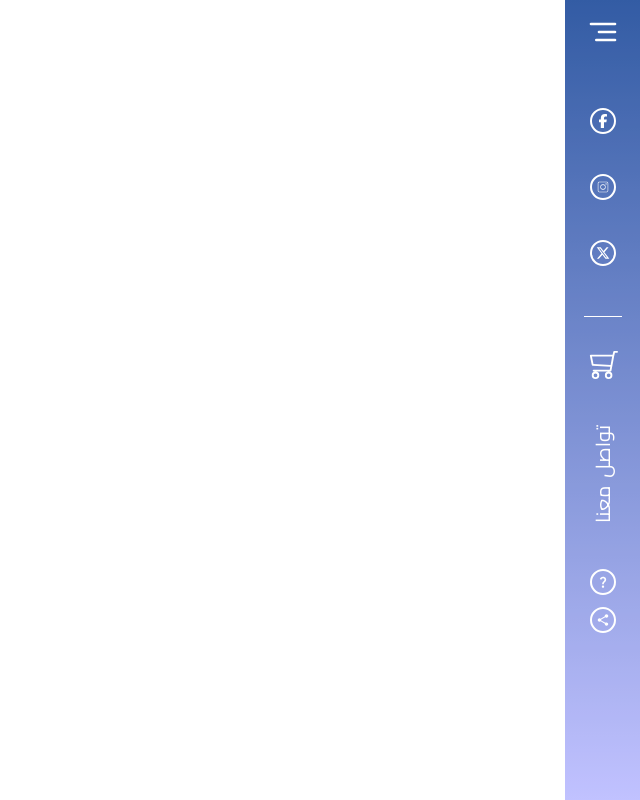
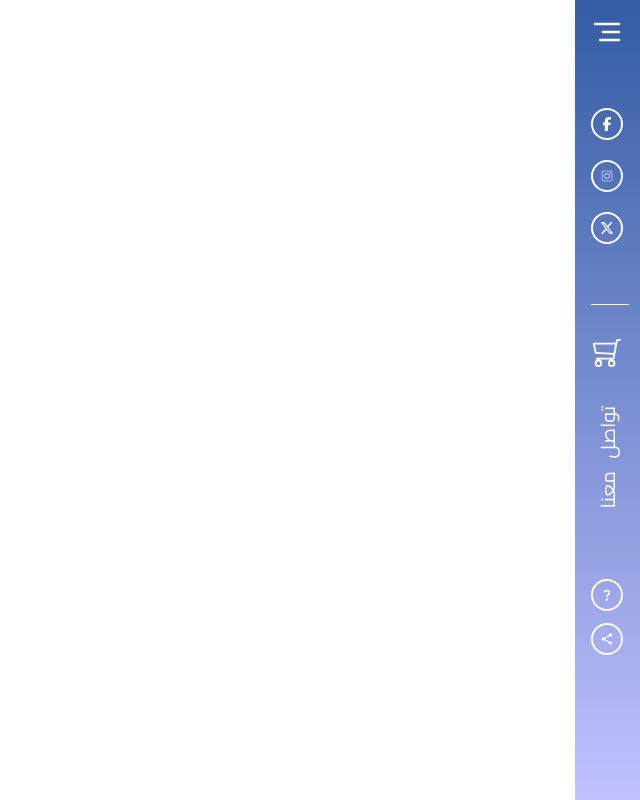
Before and after one commit to Mohammed-Helal/Taba2, a React (Vite) app: page / in a window 1280 px wide. Shown: the whole page, without its empty margins (640-1280 px from the left). Built offline with nearby package versions, Linux system fonts and the light colour scheme.

Commit message:
Commit-1

```diff
--- a/package.json
+++ b/package.json
@@ -1,5 +1,5 @@
 {
-  "homepage": "https://mohammed-helal.github.io/Taba2/",
+  "homepage": "https://mohammed-helal.github.io/Taba2",
   "name": "frontend",
   "private": true,
   "version": "0.0.0",
--- a/src/components/Navbar.jsx
+++ b/src/components/Navbar.jsx
@@ -10,35 +10,35 @@ import { MdShare } from "react-icons/md";
 function Navbar() {
   return (
     <>
-      <nav className = "bg-gradient-to-b from-secondary to-primary h-screen w-[75px] p-4 absolute right-0">
+      <nav className = "bg-gradient-to-b from-secondary to-primary h-screen w-[65px] p-4 absolute right-0">
         <div className='absolute top-0 w-full left-0 h-full bg-white opacity-20'></div>
-        <ul className='flex-col justify-items-center'>
+        <ul className='flex flex-col justify-items-center space-y-[60px]'>
           <li>
             <a href="#" >
               <LuAlignRight className="text-white w-8 h-8 cursor-pointer"/>
             </a>
           </li>
 
-          <li className='mt-[60px] grid gap-10  text-white text-[14px]'>
-            <a href="#" className='border-2 border-white rounded-full p-1 flex items-center justify-center'><FaFacebookF/></a>
-            <a href="#" className='border-2 border-white rounded-full p-1 flex items-center justify-center'><CiInstagram/></a>
-            <a href="#" className='border-2 border-white rounded-full p-1 flex items-center justify-center'><FaXTwitter/></a>
+          <li className='grid gap-5 text-white text-[14px]'>
+            <a href="#" className='border-2 border-white rounded-full p-1 flex items-center justify-center w-8 h-8'><FaFacebookF/></a>
+            <a href="#" className='border-2 border-white rounded-full p-1 flex items-center justify-center w-8 h-8'><CiInstagram/></a>
+            <a href="#" className='border-2 border-white rounded-full p-1 flex items-center justify-center w-8 h-8'><FaXTwitter/></a>
           </li>
 
-          <p className="w-[38px] h-[1px] bg-white mt-[50px]"></p>
 
           <li>
+            <p className="w-[38px] h-[1px] bg-white"></p>
             <a href="#"><BsCart3 className='text-white text-[30px] cursor-pointer mt-8 scale-x-[-1]'/></a>
           </li>
 
-          <li className='font-cairo rotate-[270deg] text-white flex justify-between mt-[80px] text-[20px]'>
-            <a href='#' className='mr-2'>معنا</a>
-            <a href='#'>تواصل</a>
+          <li className='font-cairo text-white flex flex-col space-y-5 text-[20px]'>
+            <a href='#' className='rotate-[270deg]'>تواصل</a>
+            <a href='#' className='rotate-[270deg]'>معنا</a>
           </li>
 
-          <li className='mt-[80px]'>
-            <a href="#" className='border-2 border-white rounded-full flex items-center justify-center text-white text-[14px] p-1 mt-3'><MdQuestionMark/></a>
-            <a href="#" className='border-2 border-white rounded-full flex items-center justify-center text-white text-[14px] p-1 mt-3'><MdShare/></a>
+          <li>
+            <a href="#" className='border-2 border-white rounded-full flex items-center justify-center text-white text-[14px] p-1 mt-3 w-8 h-8'><MdQuestionMark/></a>
+            <a href="#" className='border-2 border-white rounded-full flex items-center justify-center text-white text-[14px] p-1 mt-3 w-8 h-8'><MdShare/></a>
           </li>
         </ul>
       </nav>
--- a/src/components/Top_Nav.jsx
+++ b/src/components/Top_Nav.jsx
@@ -4,19 +4,19 @@ import { AiOutlineSearch } from "react-icons/ai";
 const Top_Nav = () => {
   return (
     <>
-        <ul className='grid grid-rows-2 grid-flow-col gap-10 lg:grid-rows-1 justify-items-center'>
+        <ul className='grid grid-rows-2 grid-flow-col gap-14 lg:grid-rows-1 justify-items-center text-[14px]'>
             <li className="order-2 lg:order-1">
-                <a href="#" className='text-white text-lg'>من نحن</a>
+                <a href="#" className='text-white'>من نحن</a>
             </li>
             <li className="order-1 lg:order-2">
-                <a href="#" className='text-white text-lg'>وصفاتي</a>
+                <a href="#" className='text-white'>وصفاتي</a>
             </li>
-            <li className="order-4 lg:order-3 text-white text-lg flex items-center gap-2">
+            <li className="order-4 lg:order-3 text-white flex items-center gap-2">
                 <AiOutlineSearch className="relative top-[2px]" />
                 <a href="#">ابحث عن وصفاتي</a>
             </li>
             <li className="order-3 lg:order-4">
-                <a href="#" className='text-white text-lg'>تسجيل الدخول</a>
+                <a href="#" className='text-white'>تسجيل الدخول</a>
             </li>
         </ul>
     </>
--- a/src/pages/Home.jsx
+++ b/src/pages/Home.jsx
@@ -9,22 +9,20 @@ const Home = () => {
   return (
       <>
         <div className='flex'>
-            <div className='hidden md:flex bg-gradient-to-b from-secondary to-primary'>
-                <img src={Mask} alt="" className='h-full w-full object-cover' />
-                <img src={Layer} alt="" className='absolute left-[-20px] top-0 h-full '/>
+            <div className='hidden md:flex bg-gradient-to-b from-secondary to-primary relative'>
+                <img src={Mask} alt="" className='h-full object-cover w-[70%]' />
+                <img src={Layer} alt="" className='absolute object-cover h-full left-[200px] top-0 w-full hidden xl:block'/>
             </div>
 
-            <div className='bg-gradient-to-b from-secondary to-primary flex justify-item-end h-screen pr-[100px] pl-55'>
-                <div className='flex-col justify-items-end p-6'>
-                    <div className='md:w-[770px]'>
-                        <Top_Nav/>
-                    </div>
-                    <div  className='leading-8 text-white mt-[120px]'>
-                        <img src={Logo} alt="" className='lg:h-[200px]'/>
-                        <div className='max-w-[386px] text-right pt-4'>
-                            <p>!اكتشف أشهى الوصفات واحصل على مكوناتها بسهولة</p>
-                            <p>اكثر من 10,000 وصفه، ڤيديوات تفصيليه للوصفات، توصيل المكونات او الوصفات جاهزه</p>
-                        </div>
+            <div className='bg-gradient-to-b from-secondary to-primary flex-col justify-items-center h-screen pr-[70px] pt-[80px] space-y-24'>
+                <div className='md:w-[600px] pr-14'>
+                    <Top_Nav/>
+                </div>
+                <div  className='leading-[50px] text-white text-[12px] pr-6'>
+                    <img src={Logo} alt="" className='lg:h-[200px]'/>
+                    <div className='max-w-[370px] text-right pr-[30px]'>
+                        <p>!اكتشف أشهى الوصفات واحصل على مكوناتها بسهولة</p>
+                        <p>اكثر من 10,000 وصفه، ڤيديوات تفصيليه للوصفات، توصيل المكونات او الوصفات جاهزه</p>
                     </div>
                 </div>
             </div>
```
Also changed, not shown: public/Waves.png (added).
